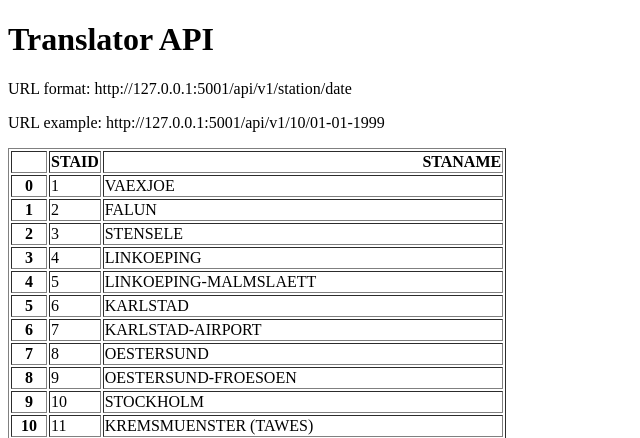
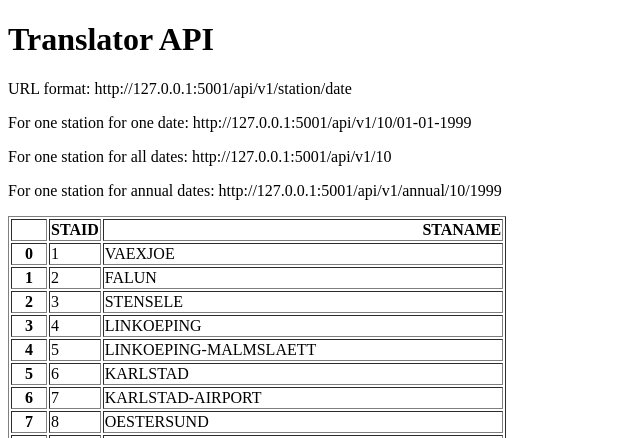
Before and after one commit to mknsrp/Python-podstawy, a Flask app: page / in a window 1280 px wide. Shown: the top 438 px of the page, without its empty margins (0-640 px from the left). Run offline with Flask 3, Linux system fonts and the light colour scheme.

Commit message:
app4-weather-api: add URL endpoint for annual and all data

```diff
--- a/app4-weather-api/main.py
+++ b/app4-weather-api/main.py
@@ -22,5 +22,20 @@ def about(station, date):
     }
     return result_dictionary
 
+@app.route("/api/v1/<station>")
+def all_station_data(station):
+    filename = "data_small/TG_STAID" + str(station).zfill(6) + ".txt"
+    df = pd.read_csv(filename, skiprows=20, parse_dates=["    DATE"])
+    result = df.to_dict(orient="records")
+    return result
+
+@app.route("/api/v1/annual/<station>/<year>")
+def annual(station, year):
+    filename = "data_small/TG_STAID" + str(station).zfill(6) + ".txt"
+    df = pd.read_csv(filename, skiprows=20)
+    df["    DATE"] = df["    DATE"].astype(str)
+    result = df[df["    DATE"].str.startswith(str(year))].to_dict(orient="records")
+    return result
+
 if __name__ == "__main__":
     app.run(debug=True, port=5001)
--- a/app4-weather-api/templates/home.html
+++ b/app4-weather-api/templates/home.html
@@ -7,7 +7,9 @@
 <body>
 <h1>Translator API</h1>
 <p>URL format: http://127.0.0.1:5001/api/v1/station/date</p>
-<p>URL example: http://127.0.0.1:5001/api/v1/10/01-01-1999</p>
+<p>For one station for one date: http://127.0.0.1:5001/api/v1/10/01-01-1999</p>
+<p>For one station for all dates: http://127.0.0.1:5001/api/v1/10</p>
+<p>For one station for annual dates: http://127.0.0.1:5001/api/v1/annual/10/1999</p>
 <p>{{data|safe}}</p>
 </body>
 </html>
```
